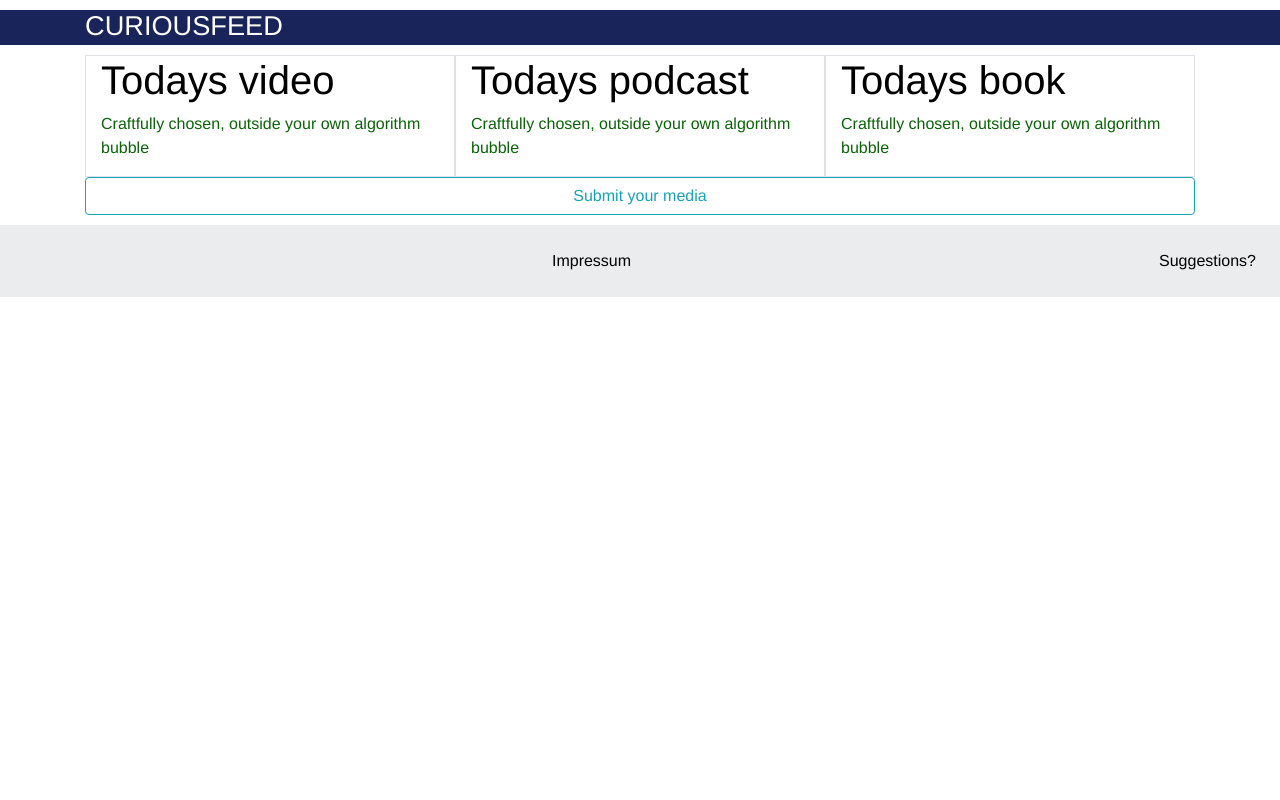
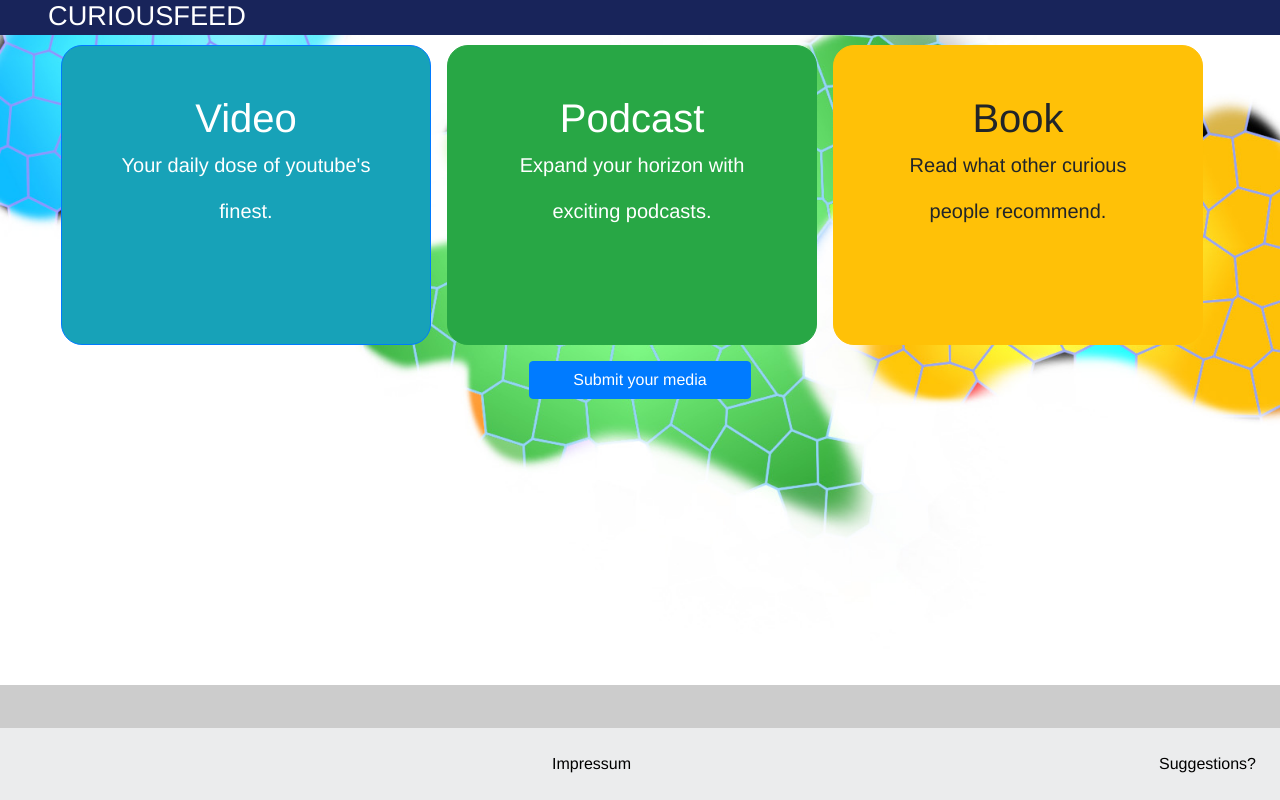
Before and after one commit to Si-Pf/CuriousFeed, a Flask app: page / in a window 1280 px wide. Run offline with Flask 2, Linux system fonts and the light colour scheme; some libraries are stand-ins or nearby versions.

Commit message:
Redesign css / html

```diff
--- a/CuriousFeed/static/css/main.css
+++ b/CuriousFeed/static/css/main.css
@@ -2,7 +2,7 @@
     margin: 0;
     padding: 0;
     font-family: "Helvetica Neue", Helvetica, Arial, sans-serif;
-    color: rgb(9, 100, 6);
+    color: rgb(0, 0, 0);
   }
   /*
    * Formatting the header area
@@ -13,6 +13,7 @@
     width: 100%;
     opacity: 1;
     margin-bottom: 10px;
+    margin-top: 0px;
   }
   header h1.logo {
     margin: 0;
@@ -64,6 +65,24 @@
     letter-spacing: -1px;
     color: #999;
   }
+
+  .background_img {
+    background-image: url("/static/Background_v1.jpg");
+    background-color: #cccccc;
+
+    background-position: center;
+    background-repeat: no-repeat;
+    background-size: cover;
+    position: relative;
+  }
+
+  .zoom {
+    transition: transform .02s;
+  }
+
+  .zoom:hover {
+    transform: scale(1.02);
+  }
   .menu {
     float: right;
     margin-top: 8px;
@@ -97,3 +116,11 @@
     margin-left: auto;
     margin-right: auto;
   }
+
+  #preview{
+    margin:30px;
+    position:relative;
+    overflow:hidden;
+    height:250px;
+    width:416px;
+}
--- a/CuriousFeed/templates/home.html
+++ b/CuriousFeed/templates/home.html
@@ -1,20 +1,27 @@
 {% extends "layout.html" %}
 {% block content %}
   <div class="home_page">
-  <div class="col-md-4 border">
-    <h1><a href="{{ url_for('Video') }}">Todays video</a></h1>
-    <p>Craftfully chosen, outside your own algorithm bubble</p>
+  <a href="{{ url_for('Video') }}" class="pt-5 col-md-4 border border-primary mr-3 text-center btn btn-info zoom" style="width: 80%; height: 300px; border-radius: 21px 21px 21px 21px;">
+    <h1>Video</h1>
+    <p class="lead">Your daily dose of youtube's</p>
+    <p class="lead align-top">finest.</p>
+  </a>
+
+  <a href="{{ url_for('Podcast') }}" class="pt-5 col-md-4 border border-success mr-3 text-center btn btn-success zoom" style="width: 80%; height: 300px; border-radius: 21px 21px 21px 21px;">
+    <h1>Podcast</h1>
+    <p class="lead">Expand your horizon with</p>
+    <p class="lead">exciting podcasts.</p>
+  </a>
+
+  <a href="{{ url_for('Book') }}" class="pt-5 col-md-4 border border-warning mr-3 text-center btn btn-warning zoom" style="width: 80%; height: 300px; border-radius: 21px 21px 21px 21px;">
+    <h1>Book</h1>
+        <p class="lead">Read what other curious</p>
+        <p class="lead">people recommend.</p>
+    </a>
   </div>
 
-  <div class="col-md-4 border">
-    <h1><a href="{{ url_for('Podcast') }}">Todays podcast</a></h1>
-    <p>Craftfully chosen, outside your own algorithm bubble</p>
-  </div>
 
-  <div class="col-md-4 border">
-    <h1><a href="{{ url_for('Book') }}">Todays book</a></h1>
-    <p>Craftfully chosen, outside your own algorithm bubble</p>
-  </div>
-  </div>
-  <a href="{{ url_for('Submit') }}"><div class="center-block btn btn-outline-info">Submit your media</div></a>
+  <a href="{{ url_for('Submit') }}"><div class="center-block btn btn-primary mt-3 zoom" style="width: 20%;">Submit your media</div></a>
+
+
 {% endblock %}
--- a/CuriousFeed/templates/layout.html
+++ b/CuriousFeed/templates/layout.html
@@ -14,10 +14,10 @@
         <title>CuriousFeed</title>
         <link rel="stylesheet" href="{{ url_for('static', filename='css/main.css') }}">
     </head>
-  <body>
+  <body class="background_img">
     <header>
-      <div class="container">
-        <h1 class="logo"><a style="color:white" href="{{url_for('Home') }}">CuriousFeed</a></h1>
+      <div>
+        <h1 class="logo ml-5"><a style="color:white" href="{{url_for('Home') }}">CuriousFeed</a></h1>
         <!--
         <strong><nav>
           <ul class="menu">
@@ -30,7 +30,7 @@
         -->
       </div>
     </header>
-    <div class="container">
+    <div class="container ">
         {% with messages = get_flashed_messages(with_categories=true) %}
           {% if messages %}
             {% for category, message in messages %}
@@ -53,7 +53,7 @@
     <script src="https://cdnjs.cloudflare.com/ajax/libs/popper.js/1.12.9/umd/popper.min.js" integrity="sha384-ApNbgh9B+Y1QKtv3Rn7W3mgPxhU9K/ScQsAP7hUibX39j7fakFPskvXusvfa0b4Q" crossorigin="anonymous"></script>
     <script src="https://maxcdn.bootstrapcdn.com/bootstrap/4.0.0/js/bootstrap.min.js" integrity="sha384-JZR6Spejh4U02d8jOt6vLEHfe/JQGiRRSQQxSfFWpi1MquVdAyjUar5+76PVCmYl" crossorigin="anonymous"></script>
 
-    <footer class="text-center text-lg-start bg-light text-muted">
+    <footer class="text-center text-lg-start bg-light text-muted fixed-bottom">
       <div class="text-center p-4" style="background-color: rgba(0, 0, 0, 0.05);">
         <a class="text-reset fw-bold float-center" href="{{url_for('Impressum')}}">Impressum</a>
         <a class="text-reset fw-bold float-right" href="{{url_for('Feedback_form')}}">Suggestions?</a>
--- a/CuriousFeed/templates/submit_media.html
+++ b/CuriousFeed/templates/submit_media.html
@@ -1,6 +1,6 @@
 {% extends "layout.html" %}
 {% block content %}
-   <div class="content_section">
+   <div class="content_section bg-light p-2 mb-5 rounded">
        <form method="POST" action="">
            {{ form.hidden_tag() }}
            <fieldset class="form-group">
--- a/CuriousFeed/templates/video.html
+++ b/CuriousFeed/templates/video.html
@@ -1,14 +1,14 @@
 {% extends "layout.html" %}
 {% block content %}
-   <div class="about pl-2">
+   <div class="pl-2 mb-5 bg-info rounded">
      <h1>Todays Video</h1>
      <div class="row">
-      <div class="col-md-9 ">
+      <div class="col-md-auto ratio ratio-16x9" >
         <iframe width="640" height="360" frameborder="0" src='{{video.link}}'></iframe>
         <p>Keywords: {{ video.title }}</p>
       </div>
     <div class="col-md-2">
-      <blockquote class="blockquote">
+      <blockquote class="blockquote bg-light p-2 rounded">
         <p>{{video.reason}}</p>
         <footer class="blockquote-footer">{{video.recommended_by_name}}, {{video.recommended_by_age}}</footer>
       </blockquote>
```
Also changed, not shown: CuriousFeed/static/Background_v1.jpg (added).
